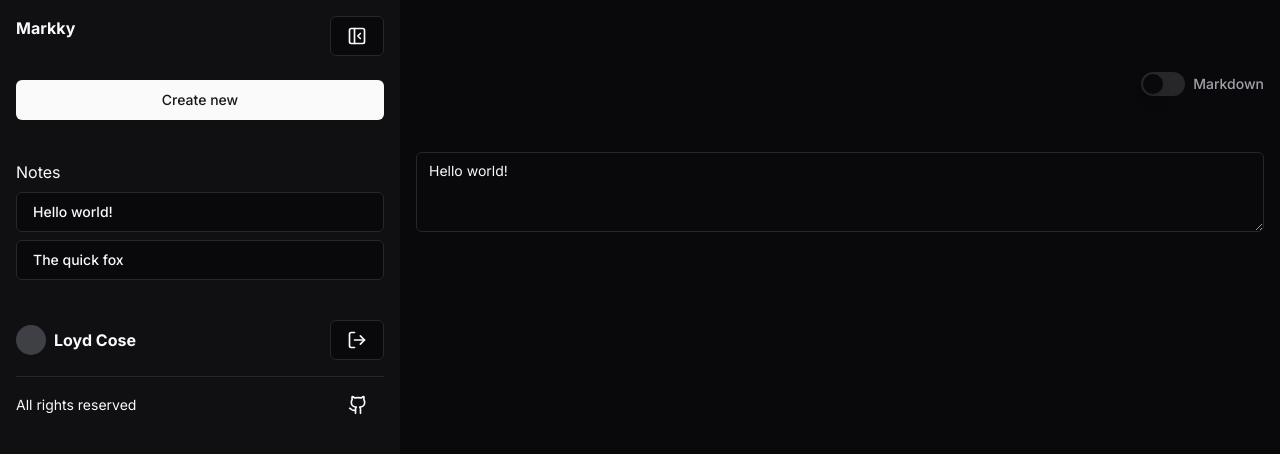
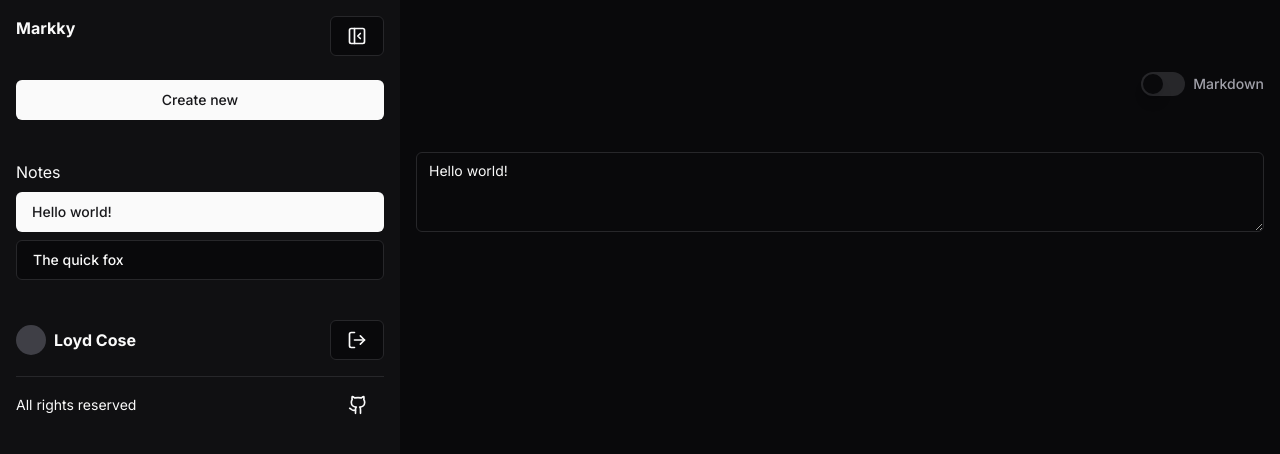
Before and after one commit to loydcose/markky, a Next.js app: page / in a window 1280 px wide. Shown: the top 454 px of the page. Built offline with nearby package versions, Linux system fonts and the light colour scheme.

Commit message:
Add selected note UI

```diff
--- a/components/note-list.tsx
+++ b/components/note-list.tsx
@@ -6,13 +6,13 @@ import { X } from "lucide-react"
 import { useNotesStore } from "@/slices/use-notes-store"
 
 export default function NoteList({ note }: { note: any }) {
-  const { setNoteId } = useNotesStore()
+  const { setNoteId, noteId } = useNotesStore()
 
   return (
     <Button
       onClick={() => setNoteId(note.id)}
       key={note.id}
-      variant={"outline"}
+      variant={noteId === note.id ? "default" : "outline"}
       className="flex items-center justify-between gap-2 group text-ellipsis"
     >
       <p>{note.title}</p>
```
